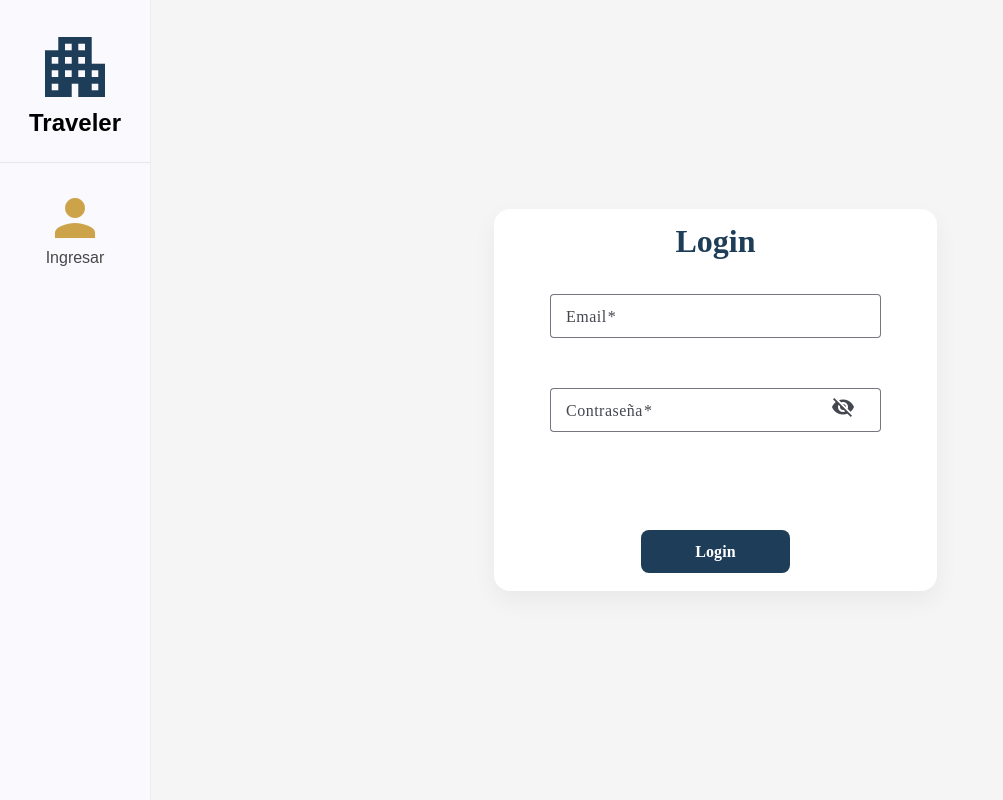
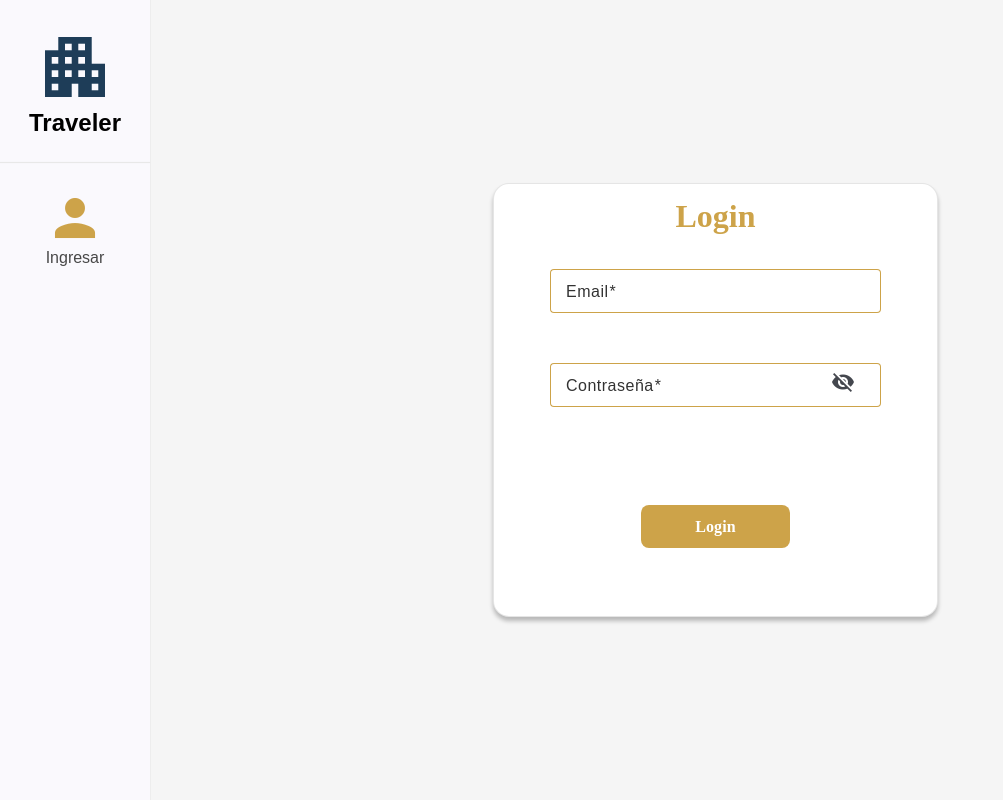
Before and after one commit to StevenBalagueraP/InnexiaFrontend, an Angular app: page /auth/login in a window 1280 px wide. Shown: the whole page, without its empty margins (0-1003 px from the left). Built offline with nearby package versions, Linux system fonts and the light colour scheme; a web font is replaced by a local one.

Commit message:
Adding some improvements to the styles

```diff
--- a/src/app/core/auth/pages/login/login-form.component.css
+++ b/src/app/core/auth/pages/login/login-form.component.css
@@ -8,15 +8,17 @@
 }
 
 .login-card {
-    background: white;
+    background: #FFFFFF;
     width: 443px;
     height: 382px;
     border-radius: 16px;
-    box-shadow: 0 10px 25px rgba(0, 0, 0, 0.05);
+    box-shadow: 0px 4px 4px 0px rgba(0, 0, 0, 0.25);
     display: flex;
     flex-direction: column;
     align-items: center;
+    border: 1px solid rgba(0, 0, 0, 0.1);
     position: relative;
+    padding-bottom: 50px;
 }
 
 .login-header {
@@ -27,7 +29,7 @@
     margin: 0;
     font-size: 2rem;
     font-weight: 700;
-    color: var(--app-primary, #1E3D58);
+    color: var(--app-secondary);
 }
 
 .login-form {
@@ -44,12 +46,29 @@
 ::ng-deep .mat-mdc-text-field-wrapper {
     height: 44px !important;
     padding: 0 16px !important;
+
+}
+
+::ng-deep .mdc-floating-label,
+::ng-deep .mdc-text-field--invalid .mdc-floating-label,
+::ng-deep .mdc-text-field--focused .mdc-floating-label {
+    font-family: 'Encode Sans Condensed', sans-serif !important;
+    font-weight: 400 !important;
+    color: var(--app-black) !important;
+    opacity: 0.8 !important;
+}
+
+::ng-deep .mdc-notched-outline__leading,
+::ng-deep .mdc-notched-outline__notch,
+::ng-deep .mdc-notched-outline__trailing {
+    border-color: var(--app-secondary) !important;
 }
 
 ::ng-deep .mat-mdc-form-field-flex {
     height: 44px !important;
     align-items: center !important;
 }
+
 
 ::ng-deep .mat-mdc-form-field-infix {
     padding: 0 !important;
@@ -62,7 +81,7 @@
     padding: 0 !important;
     margin: 0 !important;
     position: relative;
-    caret-color: var(--app-primary, #1E3D58);
+    caret-color: var(--app-secondary);
 }
 ::ng-deep .mat-mdc-text-field-wrapper {
     height: 44px !important;
@@ -107,10 +126,9 @@
     width: 149px !important;
     height: 43px !important;
     margin-top: 78px;
-    margin-bottom: 50px;
     font-size: 1rem !important;
     font-weight: 600 !important;
-    background-color: var(--app-primary, #1E3D58) !important;
+    background-color: var(--app-secondary) !important;
     color: white !important;
     border-radius: 8px !important;
 }
```
Also changed, not shown: 1 other file (tests, documents, lock files or other folders).
